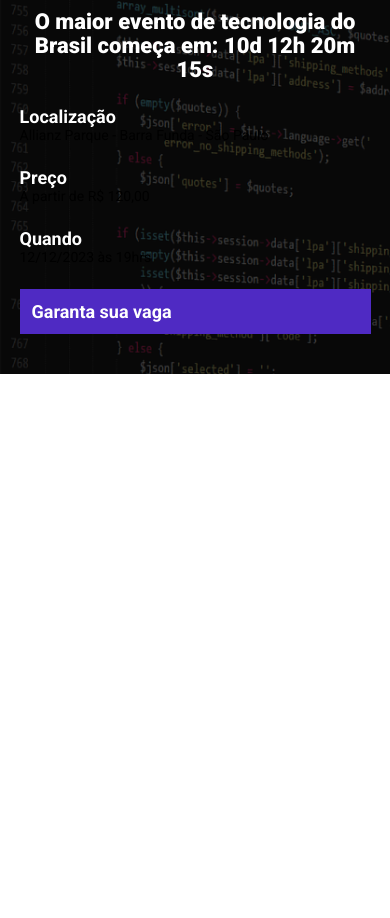
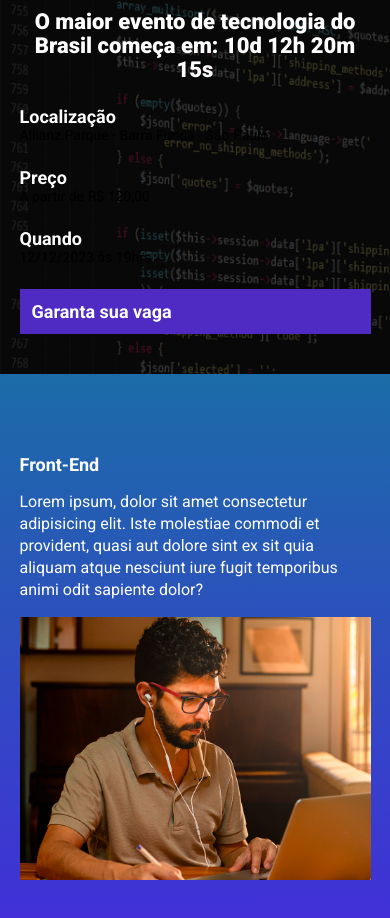
Before and after one commit to pedrosttt/ebac_tech_talks, a website built with Parcel: page src/index.html in a window 390 px wide. Shown: the part 94-1012 px from the top of the page. Before the commit the page ends 844 px from the top, so only its background shows below. Built offline with nearby package versions, Linux system fonts and the light colour scheme.

Commit message:
seção evento e configurações resposividade

```diff
--- a/src/index.html
+++ b/src/index.html
@@ -38,6 +38,18 @@
         </div>
     </header>
 
+    <section class="event">
+        <div class="container">
+            <div class="event__details">
+                <h2 class="event__details__title">Front-End</h2>
+                <p class="event__details__description">
+                    Lorem ipsum, dolor sit amet consectetur adipisicing elit. Iste molestiae commodi et provident, quasi aut dolore sint ex sit quia aliquam atque nesciunt iure fugit temporibus animi odit sapiente dolor?
+                </p>
+            </div>
+            <img class="event__image" src="./images/frontend.png" alt="Front-End">
+        </div>
+    </section>
+
     <script src="scripts/main.js"></script>
 </body>
 </html>
--- /dev/null
+++ b/src/styles/_event.scss
@@ -0,0 +1,42 @@
+.event {
+    padding: 80px 0;
+    background-image: linear-gradient(#1b6ca7, #442bdb);
+
+    .container {
+        display: flex;
+    }
+
+    &__image {
+        max-width: 360px;
+    }
+
+    &__details {
+        margin-right: 40px;
+
+        &__title {
+            font-size: 18px;
+            font-weight: bold;
+            margin-bottom: 16px;
+        }
+
+        &__description {
+            font-size: 16px;
+            line-height: 22px;
+        }
+    }
+
+    @media (max-width: 640px) {
+        .container {
+            display: block;
+        }
+
+        &__image {
+            width: 100%;
+        }
+
+        &__details {
+            margin-right: 0;
+            margin-bottom: 16px;
+        }
+    }
+}
--- a/src/styles/main.scss
+++ b/src/styles/main.scss
@@ -1,6 +1,7 @@
 @use 'hero';
 @use 'components/infos_bar';
 @use 'components/buttons';
+@use 'event';
 
 * {
     margin: 0;
```
